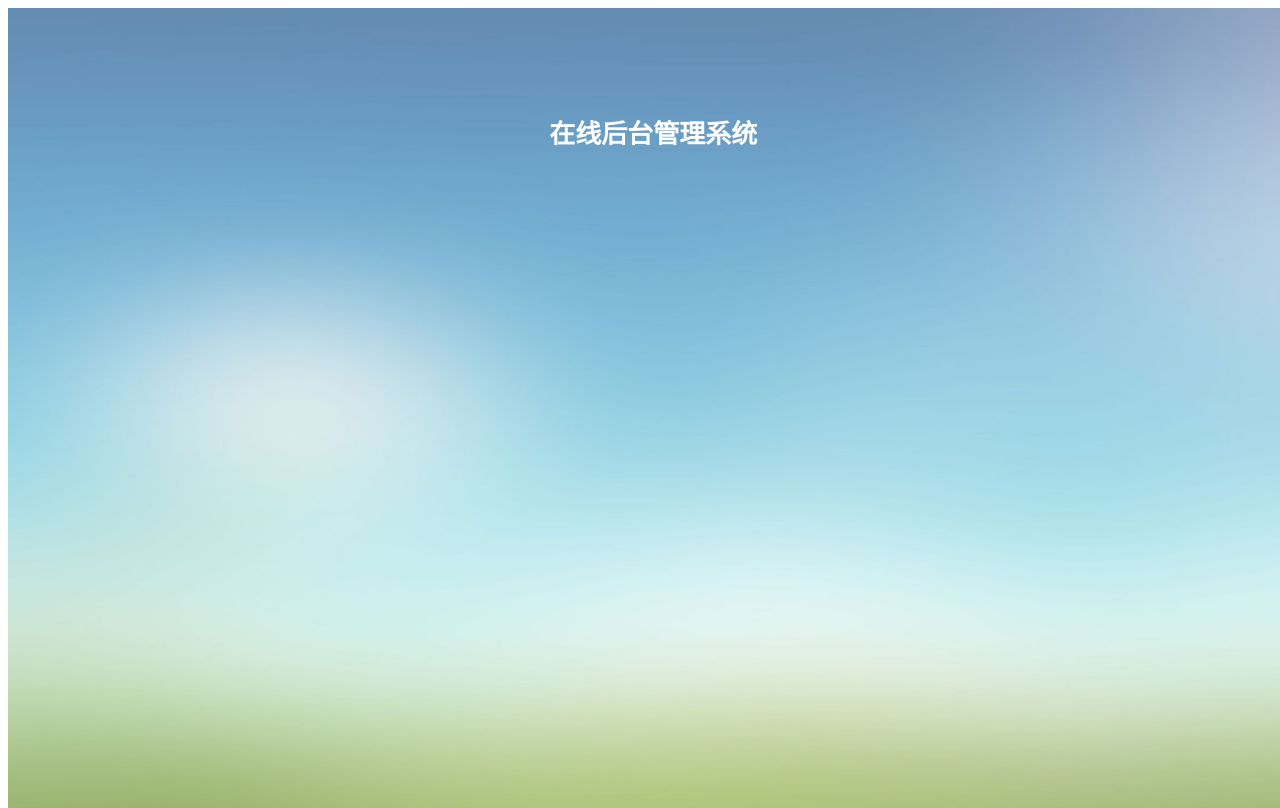
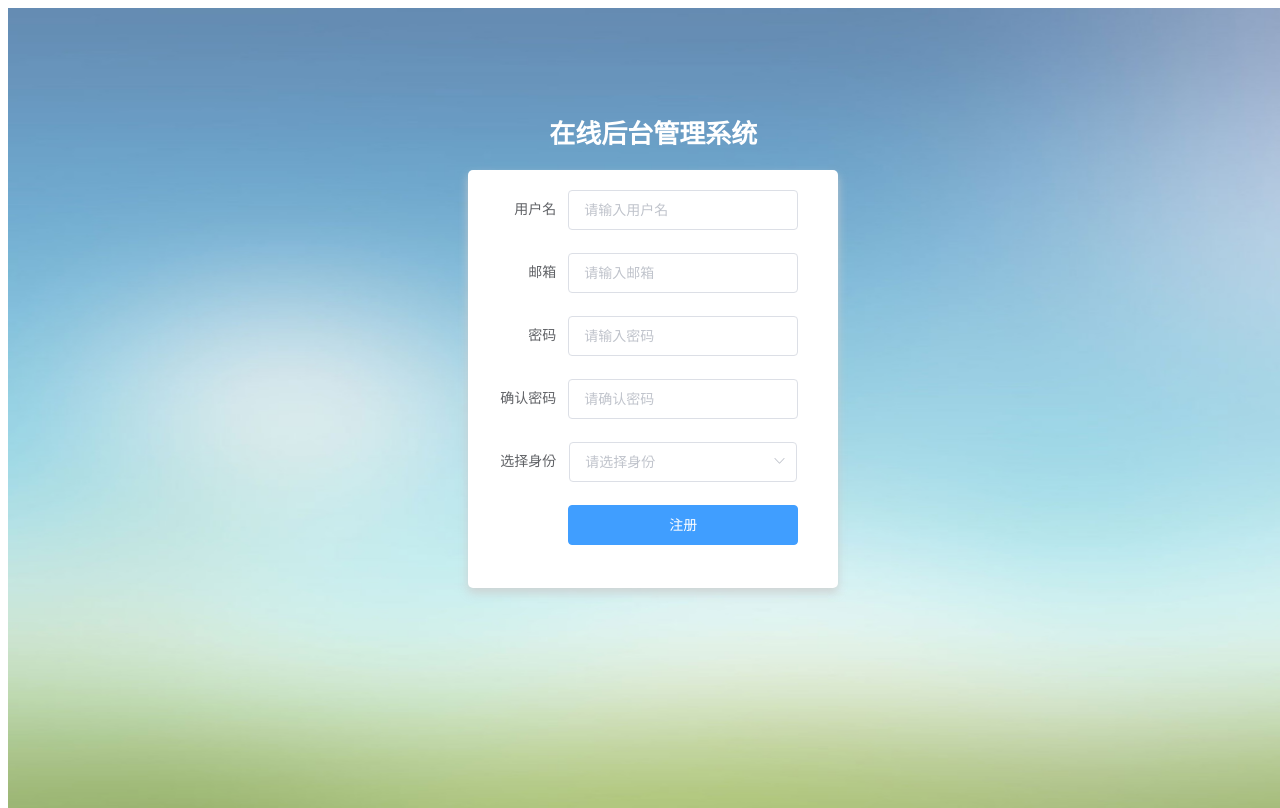
Before and after one commit to picongzhi/found-management, a Vue app in the folder found-vue/: page /register in a window 1280 px wide. Built offline with nearby package versions, Linux system fonts and the light colour scheme; the HTML template or start-up script is replaced by a standard one.

Commit message:
feat(register): add register form

```diff
--- a/found-vue/src/views/Register.vue
+++ b/found-vue/src/views/Register.vue
@@ -3,6 +3,35 @@
     <section class="form-container">
       <div class="manage-tip">
         <span class="title">在线后台管理系统</span>
+        <el-form
+          :model="registerUser"
+          :rules="rules"
+          ref="registerForm"
+          label-width="80px"
+          class="register-form"
+        >
+          <el-form-item label="用户名" prop="name">
+            <el-input type="text" v-model="registerUser.name" placeholder="请输入用户名"></el-input>
+          </el-form-item>
+          <el-form-item label="邮箱" prop="email">
+            <el-input type="text" v-model="registerUser.email" placeholder="请输入邮箱"></el-input>
+          </el-form-item>
+          <el-form-item label="密码" prop="password">
+            <el-input type="password" v-model="registerUser.password" placeholder="请输入密码"></el-input>
+          </el-form-item>
+          <el-form-item label="确认密码" prop="password2">
+            <el-input type="password" v-model="registerUser.password2" placeholder="请确认密码"></el-input>
+          </el-form-item>
+          <el-form-item label="选择身份" prop="identity">
+            <el-select v-model="registerUser.identity" placeholder="请选择身份">
+              <el-option label="管理员" value="manager"></el-option>
+              <el-option label="员工" value="employee"></el-option>
+            </el-select>
+          </el-form-item>
+          <el-form-item>
+            <el-button type="primary" class="submit-btn" @click="sunmitForm('registerForm')">注册</el-button>
+          </el-form-item>
+        </el-form>
       </div>
     </section>
   </div>
@@ -11,7 +40,18 @@
 <script>
 export default {
   name: "Register",
-  components: {}
+  components: {},
+  data() {
+    return {
+      registerUser: {
+        name: "",
+        email: "",
+        password: "",
+        password2: "",
+        identity: ""
+      }
+    };
+  }
 };
 </script>
 
@@ -42,7 +82,7 @@ export default {
   color: #fff;
 }
 
-.registerForm {
+.register-form {
   margin-top: 20px;
   background-color: #fff;
   padding: 20px 40px 20px 20px;
```
